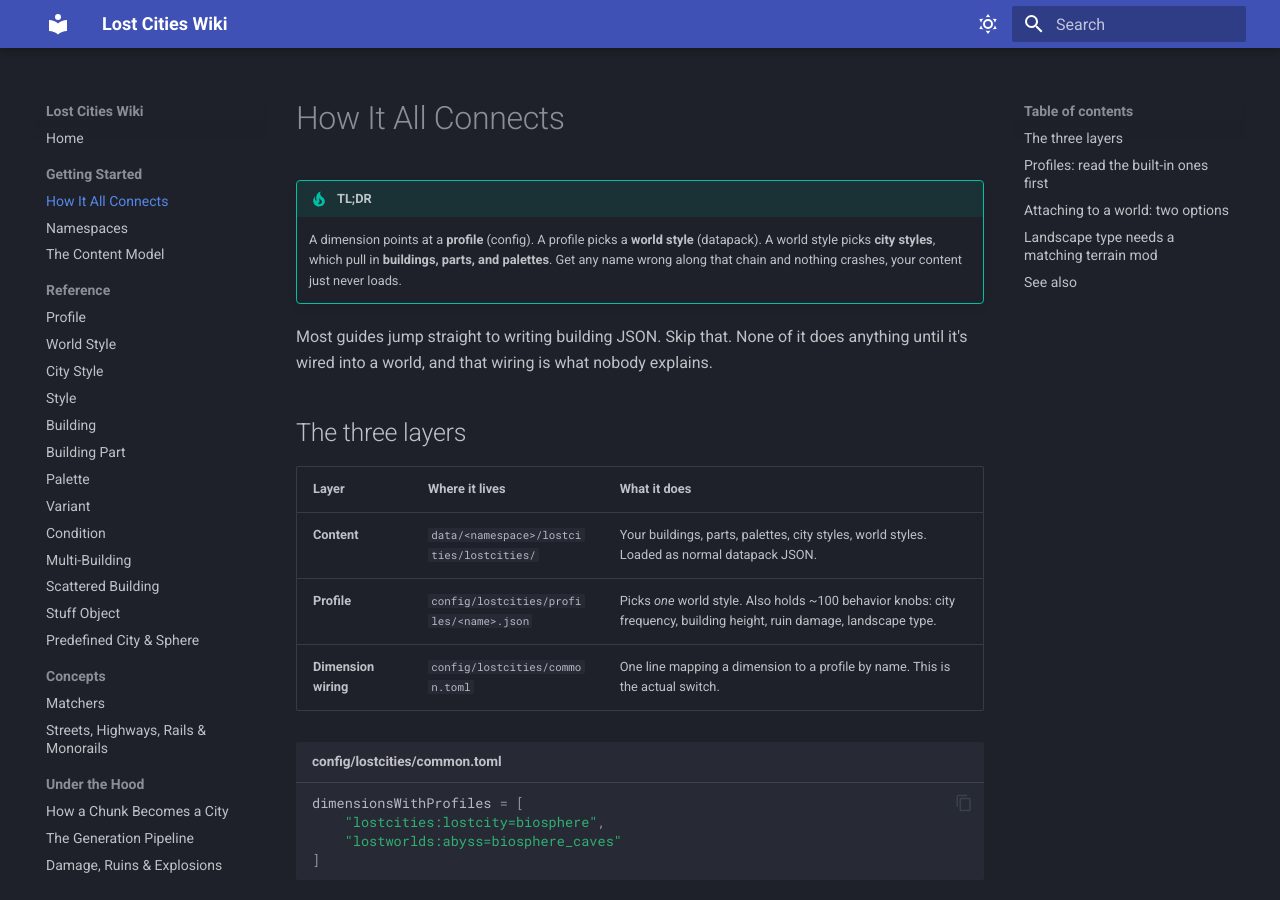
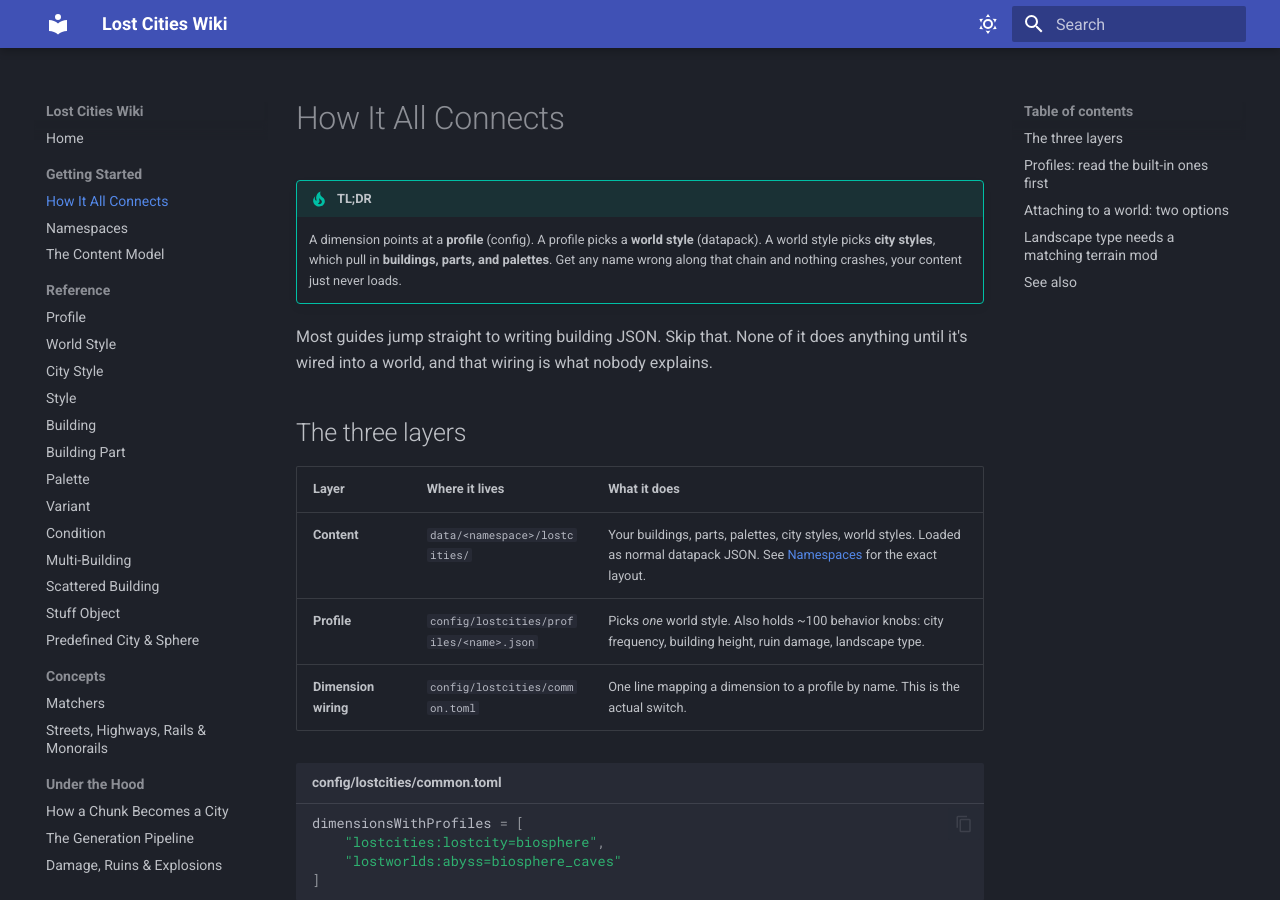
Before and after one commit to RinkyDinkyNooble/the-lost-cities-wiki, an MkDocs documentation site: the page built from docs/getting-started/how-it-connects.md, in a window 1280 px wide and 900 px high. Built offline with MkDocs 1.6.1 and Material for MkDocs 9.7.7, drawn with Linux system fonts in a browser that asks for light colours.

Commit message:
Fix two more wrong asset paths, add wiki assessment
The earlier path fix missed how-it-connects.md and kubejs.md because
the search pattern didn't match <namespace> placeholders. Both said
data/<ns>/lostcities/lostcities/ where the correct path is
data/<ns>/lostcities/. That makes four instances of the same error
across three sessions, which is itself worth recording.

research/wiki-assessment.md grades the wiki across ten criteria and
ranks next steps. Overall B+: the reference core is A work, held back
by no tutorial, no diagrams, and not being published.

Co-Authored-By: Claude Opus 5 <noreply@anthropic.com>

```diff
--- a/docs/getting-started/how-it-connects.md
+++ b/docs/getting-started/how-it-connects.md
@@ -9,7 +9,7 @@ Most guides jump straight to writing building JSON. Skip that. None of it does a
 
 | Layer | Where it lives | What it does |
 |---|---|---|
-| **Content** | `data/<namespace>/lostcities/lostcities/` | Your buildings, parts, palettes, city styles, world styles. Loaded as normal datapack JSON. |
+| **Content** | `data/<namespace>/lostcities/` | Your buildings, parts, palettes, city styles, world styles. Loaded as normal datapack JSON. See [Namespaces](namespaces.md#the-exact-folder-layout) for the exact layout. |
 | **Profile** | `config/lostcities/profiles/<name>.json` | Picks *one* world style. Also holds ~100 behavior knobs: city frequency, building height, ruin damage, landscape type. |
 | **Dimension wiring** | `config/lostcities/common.toml` | One line mapping a dimension to a profile by name. This is the actual switch. |
 
```
Also changed, not shown: docs/advanced/kubejs.md (+1 -1 lines).
